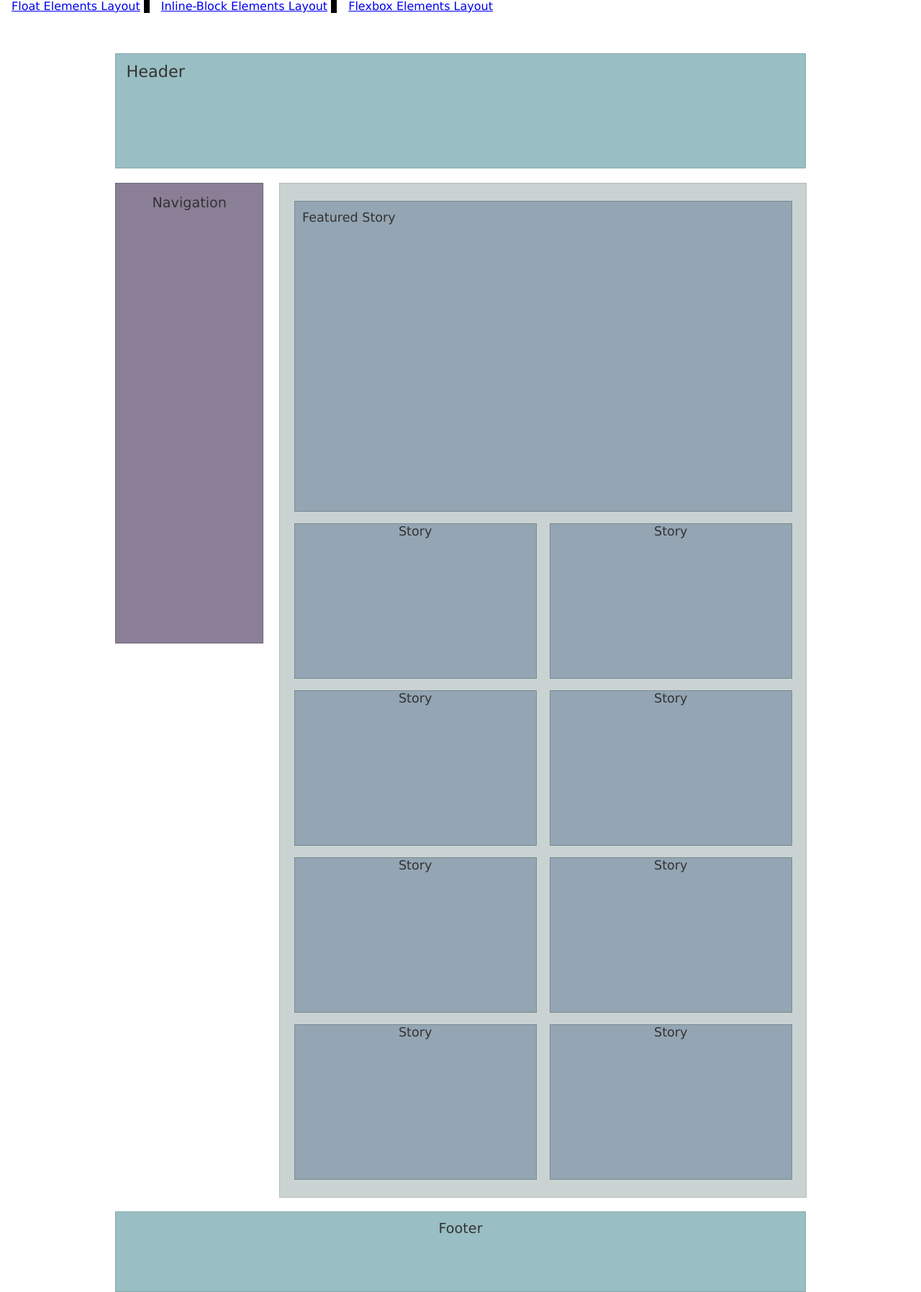
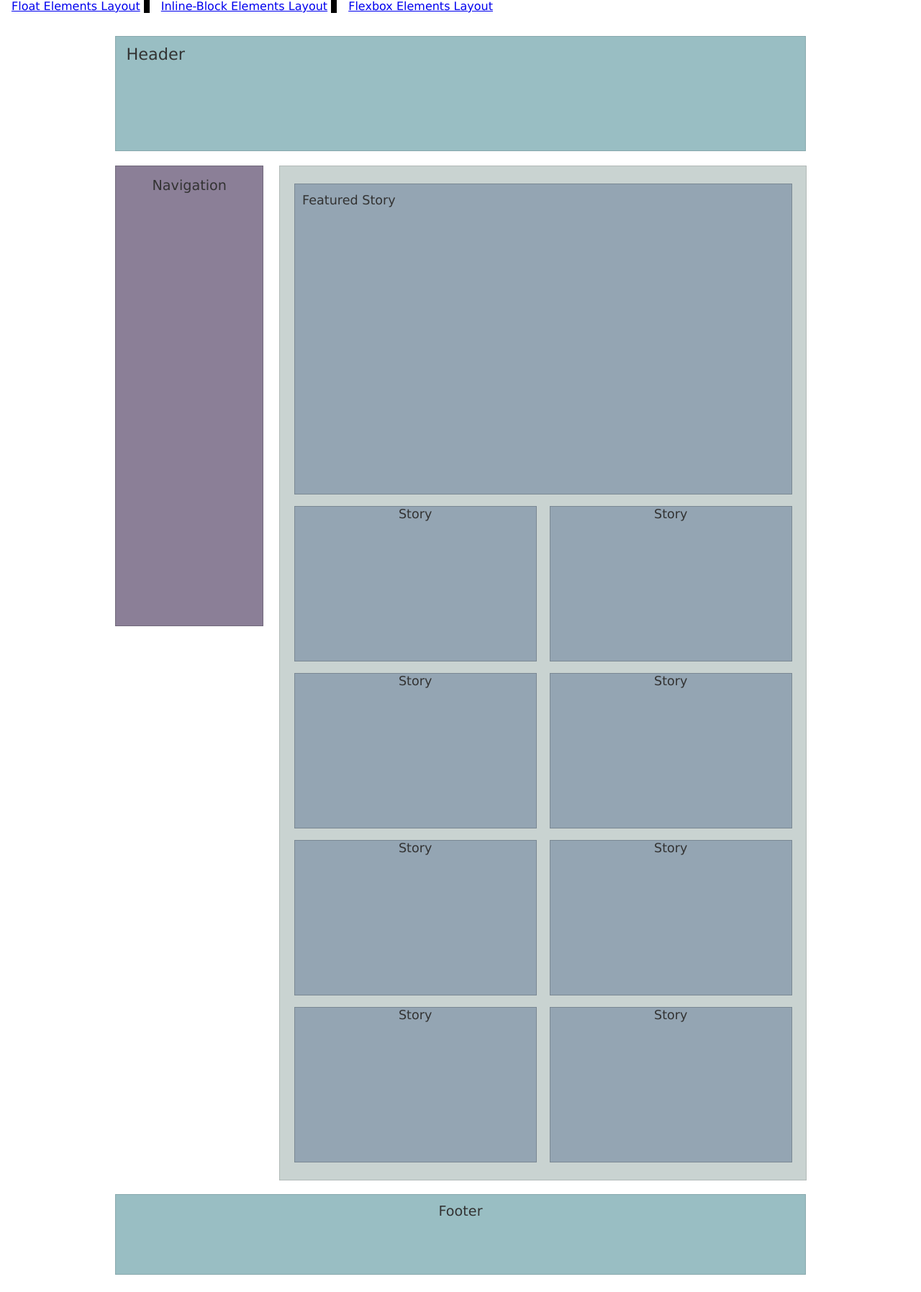
Before and after one commit to Campbell20/lesson5-challenge-day2, a Jekyll site: the page built from floated-elements-layout.html, in a window 1280 px wide. Shown: the whole page at 72% size. Built offline with Jekyll 4.4.1, drawn with Linux system fonts in a browser that asks for light colours; after the commit the page ends 1771 px from its top, so only the background shows below that.

Commit message:
fixed flaot elements margin

```diff
--- a/css/floated-elements-layout.scss
+++ b/css/floated-elements-layout.scss
@@ -17,7 +17,7 @@ header, footer {
 
 header {
 	margin-bottom: 1.2rem;
-	margin-top: 1.5rem;
+	// margin-top: 1.5rem;
 	min-height: 10rem;
 	padding: .75rem 1.5%;
 	text-align: left;
```
